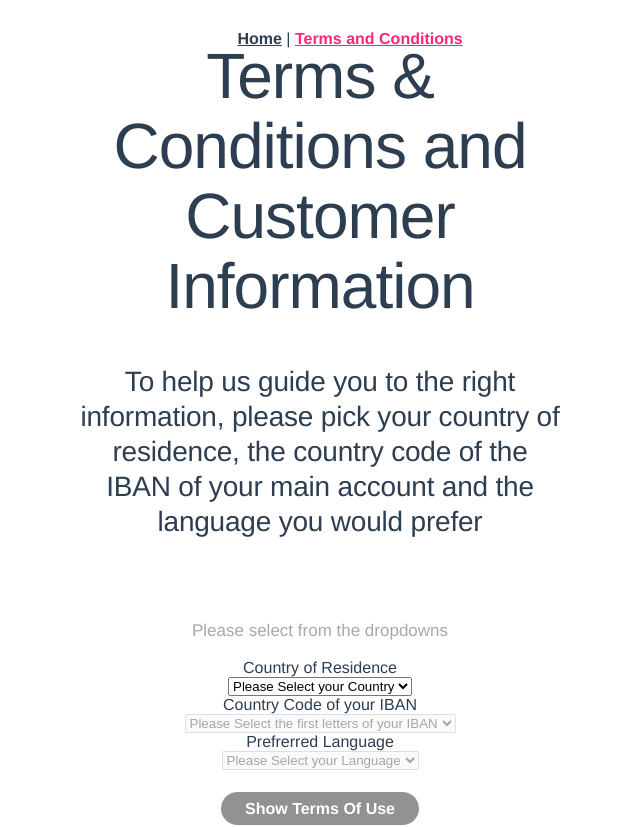
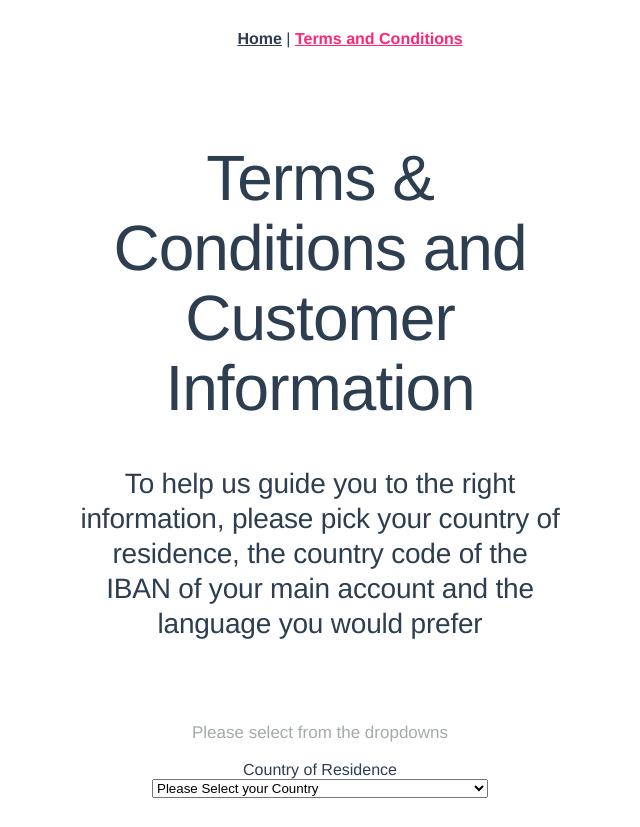
Before and after one commit to MetinLamby/solarisbanktccopy, a Vue app: page /termsandconditionsform in a window 1280 px wide. Shown: the top 827 px of the page, without its empty margins (328-968 px from the left). Built offline with nearby package versions, Linux system fonts and the light colour scheme.

Commit message:
front end changes

```diff
--- a/src/views/TCFormView.vue
+++ b/src/views/TCFormView.vue
@@ -13,7 +13,7 @@
 
 
 
-            <div class="countryOfResidence">
+            <div class="countryOfResidence form-item">
                 <div>Country of Residence</div>
                 <select v-model="residenceCountry">
                     <option disabled value="">Please Select your Country</option>
@@ -28,7 +28,7 @@
 
 
 
-            <div class="IBANcountryCode">
+            <div class="IBANcountryCode form-item">
                 <div>Country Code of your IBAN</div>
                 <select v-model="ibanCode" :disabled=isDisabledResidence>
                     <option disabled value="">Please Select the first letters of your IBAN</option>
@@ -56,7 +56,7 @@
 
 
 
-            <div class="languagePreference">
+            <div class="languagePreference form-item">
                 <div>Prefrerred Language</div>
                 <select v-model="preferredLanguage" :disabled=isDisabledIBAN>
                     <option disabled value="">Please Select your Language</option>
@@ -149,12 +149,12 @@
 <style>
 
 .outer-container {
-    height: 100vh;
     width: 100%;
     display: flex;
     align-items: center;
     justify-content: center;
     position: relative;
+    margin-top: 100px;
 }
 
 .container {
@@ -204,4 +204,12 @@
     color: white;
 }
 
+.form-item {
+    margin-bottom: 30px;
+}
+
+select {
+    width: 70%;
+}
+
 </style>
```
